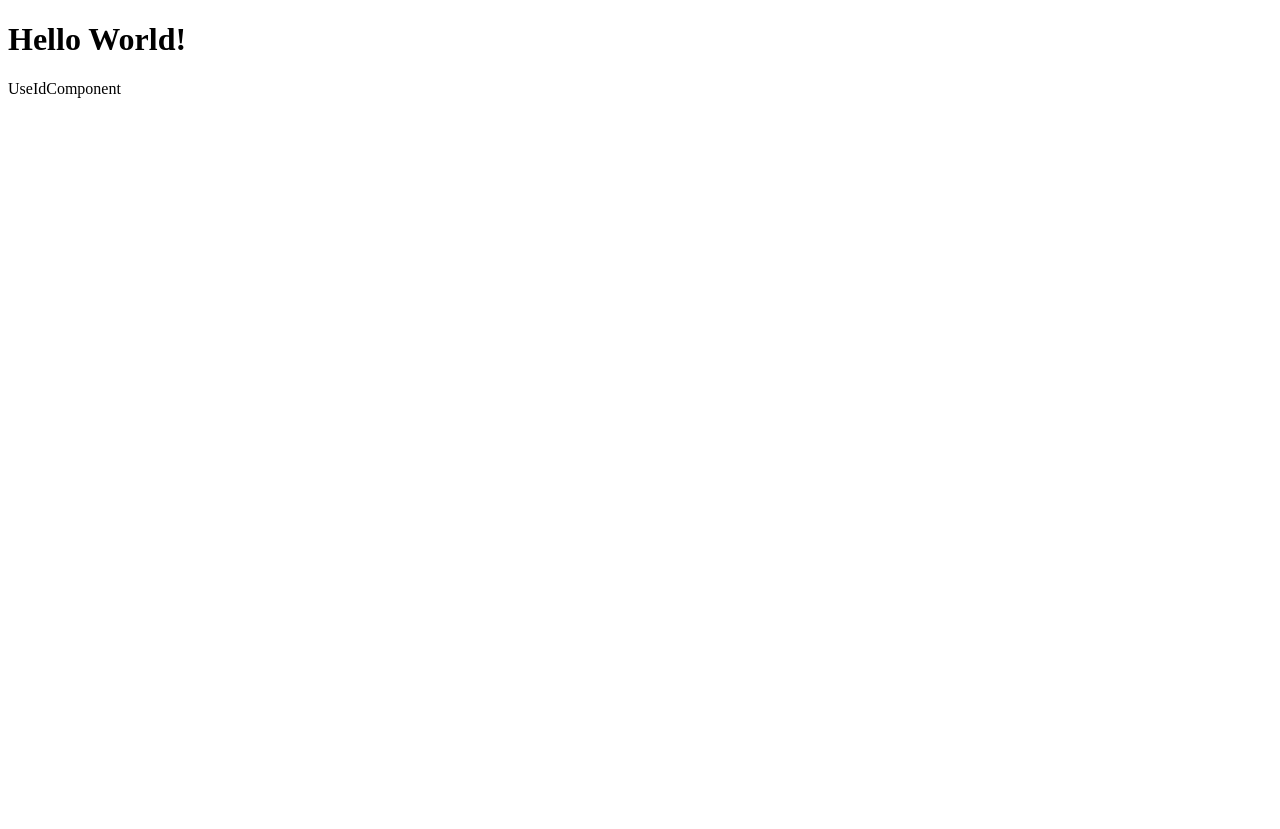
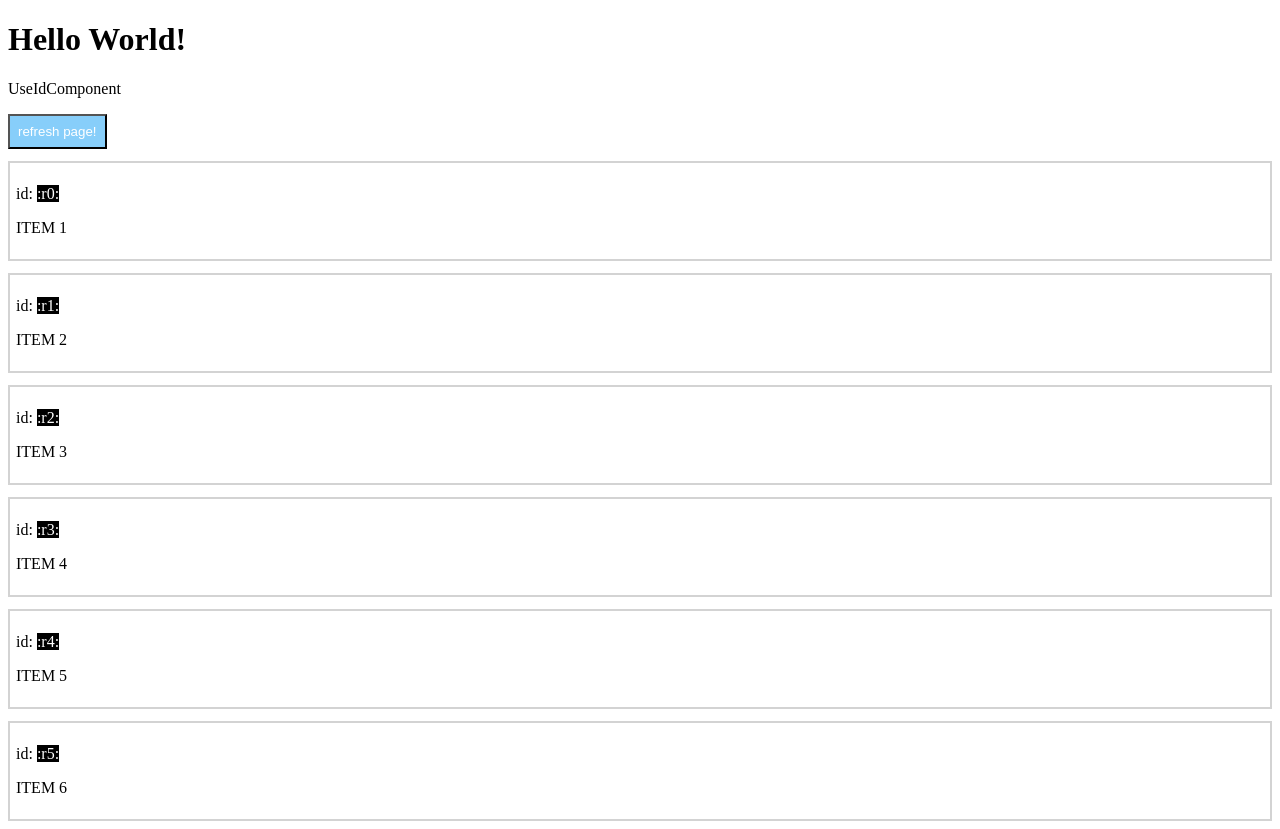
Before and after one commit to zeriong/js-react-revise, a React (Create React App) app: page / in a window 1280 px wide. Before the commit the page ends 800 px from the top, so only its background shows below. Built offline with nearby package versions, Linux system fonts and the light colour scheme.

Commit message:
useId 학습

```diff
--- a/src/list/useId/UseIdComponent.js
+++ b/src/list/useId/UseIdComponent.js
@@ -1,11 +1,38 @@
+import {UseIdTestList} from "./UseIdTestList";
+
 const UseIdComponent = () => {
+
+    // 하위 컴포넌트인 <UseIdTestList /> 컴포넌트에서
+    // 해당 컴포넌트가 생성될 때마다 useId 훅을 활용하여 각 id를 생성
+    // 해당 id는 페이지 내에서 절대로 중복되지 않는 문자열을 반환함
+    // useId는 ssr에서도 불일치 에러를 반환하지 않고 제대로 작동하도록 구성되어 있다.
+
+    // todo: 추 후 next 또는 remix 프레임워크를 활용하여 해당 기능 검증예정
+
     return (
         <div>
             <p>
                 UseIdComponent
             </p>
-            <div>
-
+            <button
+                type="button"
+                style={{ backgroundColor: "lightskyblue", color: "white", padding: "8px", width: "fit-content", marginBottom: "12px", cursor: "pointer" }}
+                onClick={() => window.location.reload()}
+            >
+                refresh page!
+            </button>
+            <div style={{ display: "flex", flexDirection: "column", gap: "12px" }}>
+                {[
+                    "ITEM 1",
+                    "ITEM 2",
+                    "ITEM 3",
+                    "ITEM 4",
+                    "ITEM 5",
+                    "ITEM 6",
+                ].map(item => (
+                    <UseIdTestList key={item} title={item}/>
+                ))
+            }
             </div>
         </div>
     )
--- /dev/null
+++ b/src/list/useId/UseIdTestList.js
@@ -0,0 +1,11 @@
+import {useId} from "react";
+
+export const UseIdTestList = ({ title }) => {
+    const uuid = useId();
+    return (
+        <div style={{ padding: "6px", border: "2px solid lightGray" }}>
+            <p>id: <span style={{ color: "white", backgroundColor: "black" }}>{uuid}</span></p>
+            <p>{title}</p>
+        </div>
+    )
+}
```
